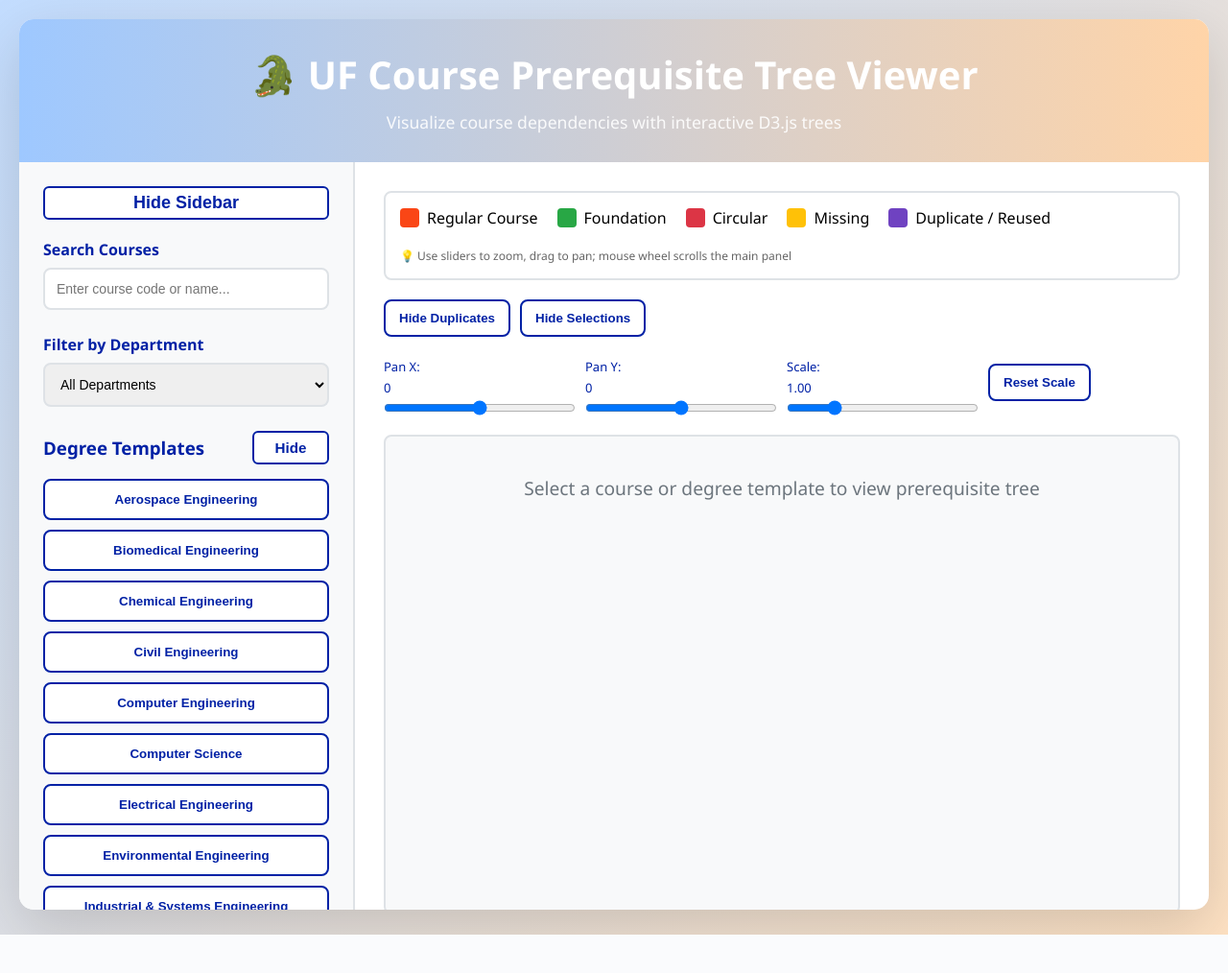
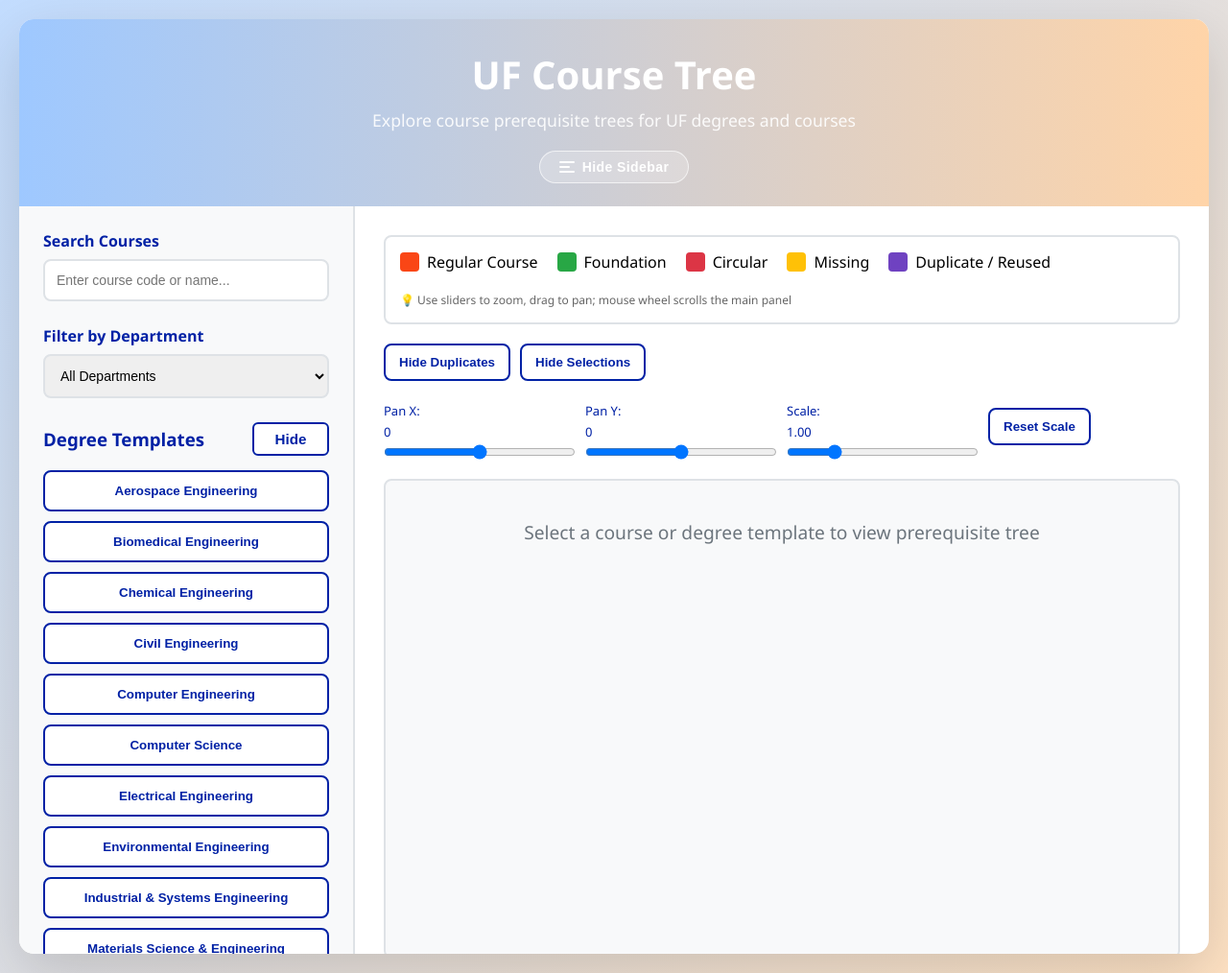
Before and after one commit to emullins16/UF-DegreePlanner, a Flask app: page / in a window 1280 px wide. Shown: the whole page at 96% size. Before the commit the page ends 974 px from the top, so only its background shows below. Run offline with Flask 3, Linux system fonts and the light colour scheme.

Commit message:
Updated Sidebar, added run.bat
Made it so the sidebar doesnt just disappear forever whoops. Also fixed functionality with individual courses

```diff
--- a/app.py
+++ b/app.py
@@ -57,8 +57,7 @@ DEGREE_TEMPLATES = {
         'description': 'ISE Core Curriculum'
     },
     'Materials Science & Engineering': {
-        'core_courses': ['EMA 3010', 'EMA 3011', 'EMA 3050', 'EMA 3066', 'EMA 3413',
-                       'EMA 4120', 'EMA 4223', 'EMA 4314', 'EMA 4714'],
+        'core_courses': ['EMA 3013C', 'EMA 4714'],
         'description': 'MSE Core Curriculum'
     }
 }
@@ -202,6 +201,16 @@ def get_tree(course_code):
 def get_degree_templates():
     return jsonify(DEGREE_TEMPLATES)
 
+@app.route('/api/forest')
+def get_forest():
+    codes_param = request.args.get('codes', '')
+    if not codes_param:
+        return jsonify({'error': 'No course codes provided'}), 400
+
+    course_codes = [c.strip() for c in codes_param.split(',') if c.strip()]
+    tree = build_forest(course_codes)
+    return jsonify(tree)
+
 @app.route('/api/degree-tree/<degree_name>')
 def get_degree_tree(degree_name):
     if degree_name not in DEGREE_TEMPLATES:
--- a/templates/index.html
+++ b/templates/index.html
@@ -28,16 +28,61 @@
         header {
             background: linear-gradient(90deg, #9ec8ff 0%, #ffd4a8 100%);
             color: white;
-            padding: 30px;
+            padding: 30px 30px 24px;
             text-align: center;
+            position: relative;
         }
         header h1 {
             font-size: 2.5em;
-            margin-bottom: 10px;
+            margin-bottom: 8px;
         }
         header p {
             font-size: 1.1em;
             opacity: 0.9;
+            margin-bottom: 16px;
+        }
+        #toggle-sidebar {
+            display: inline-flex;
+            align-items: center;
+            gap: 8px;
+            margin-top: 4px;
+            padding: 8px 20px;
+            background: rgba(255, 255, 255, 0.22);
+            border: 1.5px solid rgba(255, 255, 255, 0.65);
+            border-radius: 999px;
+            color: white;
+            font-size: 14px;
+            font-weight: 600;
+            cursor: pointer;
+            transition: background 0.2s, border-color 0.2s, transform 0.15s;
+            letter-spacing: 0.03em;
+        }
+        #toggle-sidebar:hover {
+            background: rgba(255, 255, 255, 0.38);
+            border-color: rgba(255, 255, 255, 0.9);
+            transform: translateY(-1px);
+        }
+        #toggle-sidebar:active {
+            transform: translateY(0);
+        }
+        #toggle-sidebar .sidebar-icon {
+            display: flex;
+            flex-direction: column;
+            gap: 3px;
+            width: 16px;
+        }
+        #toggle-sidebar .sidebar-icon span {
+            display: block;
+            height: 2px;
+            background: white;
+            border-radius: 2px;
+            transition: width 0.2s;
+        }
+        #toggle-sidebar .sidebar-icon span:nth-child(2) {
+            width: 70%;
+        }
+        #toggle-sidebar.sidebar-hidden .sidebar-icon span:nth-child(2) {
+            width: 100%;
         }
         .main-content {
             display: flex;
@@ -307,12 +352,10 @@
             .main-content {
                 flex-direction: column;
             }
-
             .sidebar {
                 width: 100%;
                 max-height: none;
             }
-
             header h1 {
                 font-size: 1.8em;
             }
@@ -322,12 +365,19 @@
 <body>
     <div class="container">
         <header>
-            <h1>🐊 UF Course Prerequisite Tree Viewer</h1>
-            <p>Visualize course dependencies with interactive D3.js trees</p>
+            <h1>UF Course Tree</h1>
+            <p>Explore course prerequisite trees for UF degrees and courses</p>
+            <button id="toggle-sidebar">
+                <span class="sidebar-icon">
+                    <span></span>
+                    <span></span>
+                    <span></span>
+                </span>
+                Hide Sidebar
+            </button>
         </header>
         <div class="main-content">
             <div class="sidebar">
-                <button id="toggle-sidebar" class="zoom-btn" style="margin-bottom:20px; width:100%;">Hide Sidebar</button>
                 <div class="search-section">
                     <label for="search">Search Courses</label>
                     <input type="text" id="search" placeholder="Enter course code or name...">
@@ -772,7 +822,7 @@
                 .attr('text-anchor', 'middle')
                 .style('font-size', '10px')
                 .style('fill', '#666')
-                .text(d => d.data.name ? d.data.name.substring(0, 20) + (d.data.name.length > 20 ? '...' : '') : '');
+                .text(d => d.data.name ? d.data.name.substring(0, 50) + (d.data.name.length > 50 ? '...' : '') : '');
 
             zoomInBtn.on('click', () => {
                 svg.transition().duration(300).call(zoom.scaleBy, 1.3);
@@ -834,12 +884,25 @@
             panelContent.classList.toggle('hidden', !degreePanelVisible);
             document.getElementById('toggle-degree-panel').textContent = degreePanelVisible ? 'Hide' : 'Show';
         });
+
         document.getElementById('toggle-sidebar').addEventListener('click', () => {
             sidebarVisible = !sidebarVisible;
             const sidebar = document.querySelector('.sidebar');
+            const btn = document.getElementById('toggle-sidebar');
             sidebar.classList.toggle('hidden', !sidebarVisible);
-            document.getElementById('toggle-sidebar').textContent = sidebarVisible ? 'Hide Sidebar' : 'Show Sidebar';
+            btn.classList.toggle('sidebar-hidden', !sidebarVisible);
+            btn.querySelector('span:last-child') && (btn.lastChild.textContent = '');
+            btn.innerHTML = `
+                <span class="sidebar-icon">
+                    <span></span>
+                    <span></span>
+                    <span></span>
+                </span>
+                ${sidebarVisible ? 'Hide Sidebar' : 'Show Sidebar'}
+            `;
+            if (!sidebarVisible) btn.classList.add('sidebar-hidden');
         });
+
         document.getElementById('toggle-duplicates').addEventListener('click', () => {
             duplicatesHidden = !duplicatesHidden;
             document.getElementById('toggle-duplicates').textContent = duplicatesHidden ? 'Show Duplicates' : 'Hide Duplicates';
```
Also changed, not shown: 1 other file.
